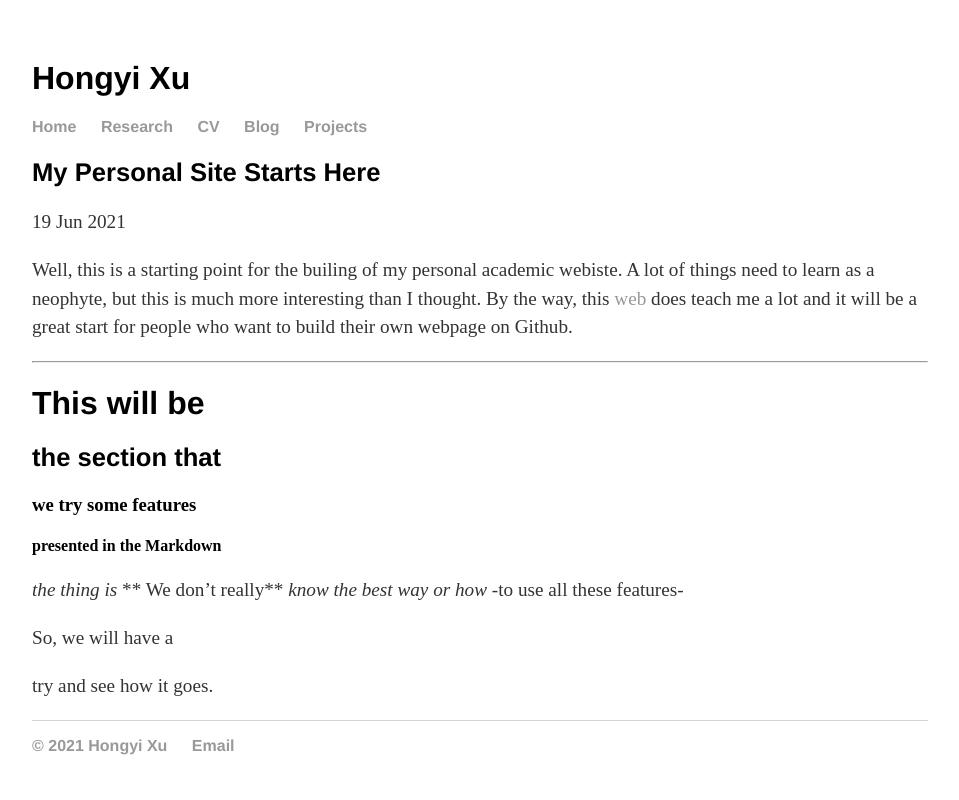
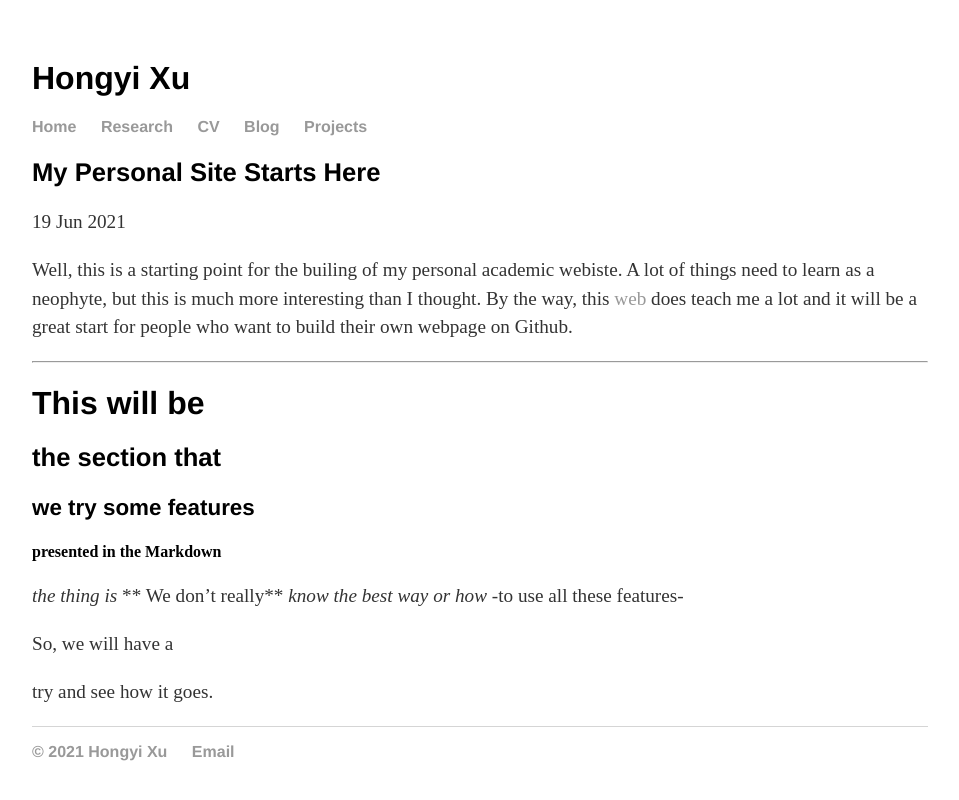
Before and after one commit to hongyileoxu/hongyileoxu.github.io, a Jekyll site: the page built from _posts/2021-06-19-site-start.md, in a window 1280 px wide. Shown: the top 800 px of the page, without its empty margins (160-1119 px from the left). Built offline with Jekyll 4.4.1, drawn with Linux system fonts in a browser that asks for light colours.

Commit message:
Update main.css
add css for <h3>

```diff
--- a/css/main.css
+++ b/css/main.css
@@ -27,6 +27,10 @@ h2 {
     font-size: 1.6em;
     font-family:'Helvetica', 'Arial', 'Sans-Serif';
 }
+h3 {
+    font-size: 1.4em;
+    font-family:'Helvetica', 'Arial', 'Sans-Serif';
+}
 p {
     font-size: 1.2em;
     line-height: 1.5em;
```
